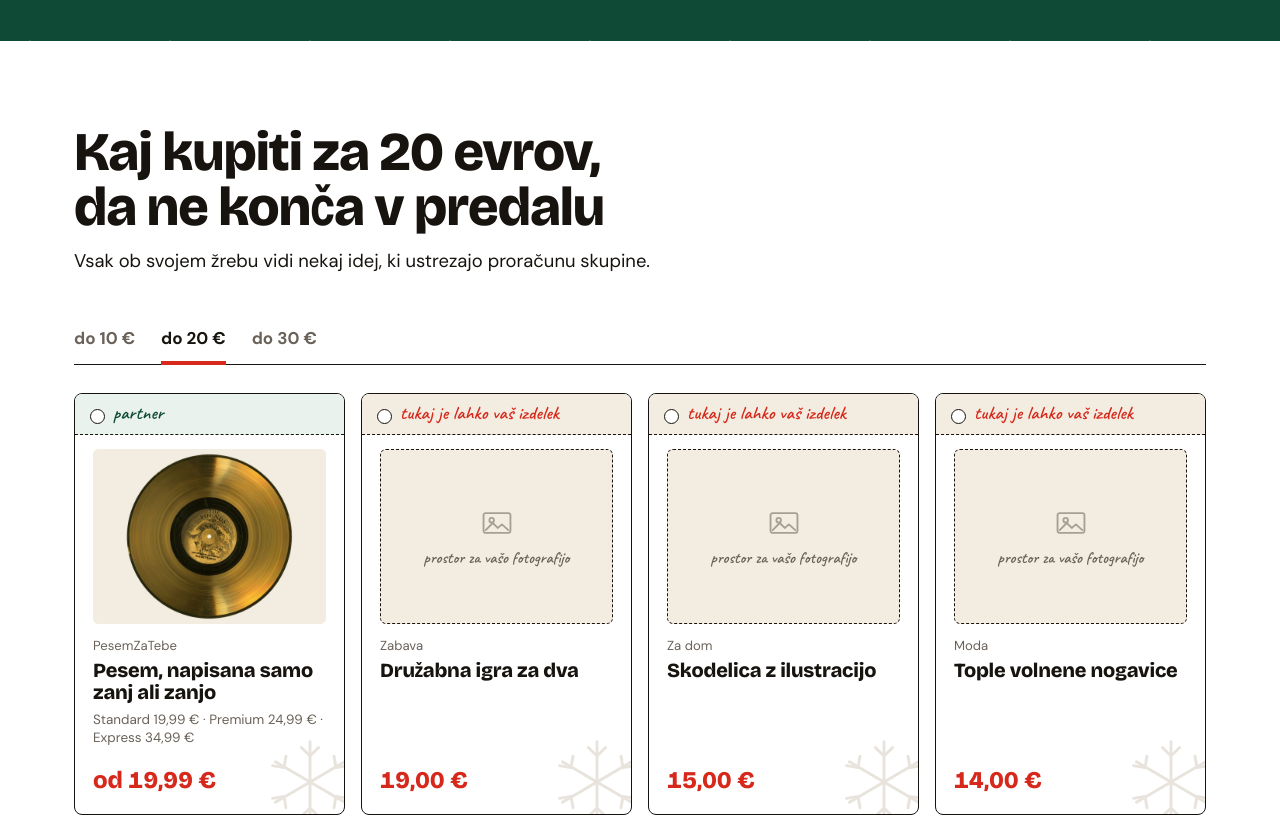
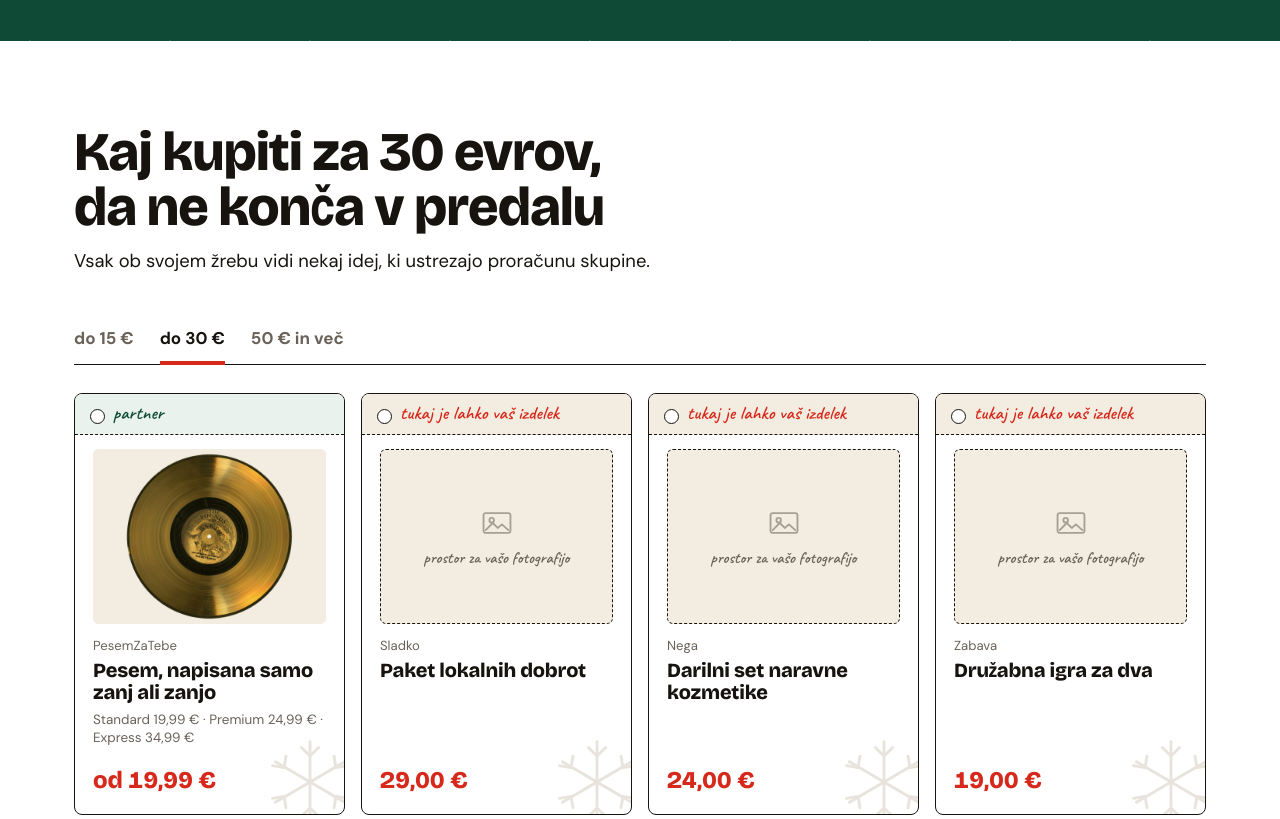
Before and after one commit to zjurac/skrivni-bozicek, a plain HTML site: page index.html in a window 1280 px wide. Shown: the part 3780-4599 px from the top of the page. Drawn offline with nearby package versions, Linux system fonts and the light colour scheme.

Commit message:
Proracunski zavihki 15 / 30 / 50+
Co-Authored-By: Claude Opus 5 <noreply@anthropic.com>
Claude-Session: https://claude.ai/code/session_018HM1bSu3H5jUUD93U8TThv

```diff
--- a/index.html
+++ b/index.html
@@ -562,12 +562,12 @@ button.paid:hover{background:var(--ink)}
   </div></section>
 
   <section id="darila"><div class="wrap">
-    <div class="head"><h2>Kaj kupiti za 20 evrov, da ne konča v predalu</h2>
+    <div class="head"><h2>Kaj kupiti za 30 evrov, da ne konča v predalu</h2>
       <p class="lede">Vsak ob svojem žrebu vidi nekaj idej, ki ustrezajo proračunu skupine.</p></div>
     <div class="tabs" role="group" aria-label="Proračun">
-      <button type="button" data-b="10" aria-pressed="false">do 10 €</button>
-      <button type="button" data-b="20" aria-pressed="true">do 20 €</button>
-      <button type="button" data-b="30" aria-pressed="false">do 30 €</button>
+      <button type="button" data-b="15" aria-pressed="false">do 15 €</button>
+      <button type="button" data-b="30" aria-pressed="true">do 30 €</button>
+      <button type="button" data-b="50" data-over="1" aria-pressed="false">50 € in več</button>
     </div>
     <div class="gifts" id="giftGrid"></div>
     <p class="note">Vsi izdelki zgoraj so primeri in vsako mesto je prosto. Če imate trgovino, je lahko tukaj vaša fotografija, ime izdelka, cena in povezava &mdash; <button class="tlink" type="button" data-go="podjetja">kako do tega</button>. Mesta pravih partnerjev so označena z zeleno.</p>
@@ -747,9 +747,9 @@ function hasMutual(res){for(const g in res){if(res[res[g]]===g)return true;}retu
 function drawPairs(names,exclusions){const banned=new Set();for(const [a,b] of exclusions){banned.add(a+"\u0000"+b);banned.add(b+"\u0000"+a);}
   let best=null;for(let t=0;t<40;t++){const r=solveOnce(names,banned);if(!r)return null;best=r;if(names.length<4||!hasMutual(r))break;}return best;}
 /* Proračun filtrira vse, partnerji so med preostalimi prvi. */
-function pickGifts(list,budget,max){
-  const ok=list.filter(g=>g.p<=budget);
-  return [...ok.filter(g=>g.partner),...ok.filter(g=>!g.partner).sort((a,b)=>b.p-a.p)].slice(0,max);}
+function pickGifts(list,budget,max,over){
+  const ok=list.filter(g=>over?g.p>=budget:g.p<=budget);
+  return [...ok.filter(g=>g.partner),...ok.filter(g=>!g.partner).sort((a,b)=>over?a.p-b.p:b.p-a.p)].slice(0,max);}
 const priceLbl = g => (g.from?"od ":"")+eur(g.p);
 /* Koledar: pred 1. decembrom vse zaprto, v decembru okenca od 1 do današnjega dne, po 24. vsa. */
 function calMode(now){
@@ -805,7 +805,10 @@ const GIFTS = [
   {t:"Skodelica z ilustracijo",p:15,c:"Za dom"},
   {t:"Družabna igra za dva",p:19,c:"Zabava"},
   {t:"Darilni set naravne kozmetike",p:24,c:"Nega"},
-  {t:"Paket lokalnih dobrot",p:29,c:"Sladko"}
+  {t:"Paket lokalnih dobrot",p:29,c:"Sladko"},
+  {t:"Ročno izdelana keramična skleda",p:55,c:"Za dom"},
+  {t:"Velik darilni paket slovenskih dobrot",p:69,c:"Sladko"},
+  {t:"Topla volnena odeja",p:89,c:"Za dom"}
 ];
 const PH_ICON='<svg viewBox="0 0 48 48" fill="none" stroke="currentColor" stroke-width="2.6" stroke-linecap="round" stroke-linejoin="round" aria-hidden="true"><rect x="5" y="10" width="38" height="28" rx="3"/><circle cx="16.5" cy="20" r="3.2"/><path d="M8 34l10-10 7 7 6-5 9 8"/></svg>';
 function shotEl(img,alt){
@@ -829,12 +832,12 @@ function slotCard(){
   el.innerHTML=`<span class="cat" style="color:inherit">Za trgovine</span><h4>Rezervirajte svoje mesto</h4><p style="margin:2px 0 0;font-size:.9rem;line-height:1.35">Letos brezplačno, z vašo povezavo in logotipom.</p><button class="btn k sm" type="button">Kako do tega</button>`;
   el.querySelector("button").onclick=()=>go("podjetja");return el;
 }
-function renderGifts(b){
+function renderGifts(b,over){
   const grid=$("giftGrid");grid.innerHTML="";
-  pickGifts(GIFTS,b,7).forEach(g=>grid.appendChild(giftCard(g)));grid.appendChild(slotCard());
+  pickGifts(GIFTS,b,7,over).forEach(g=>grid.appendChild(giftCard(g)));grid.appendChild(slotCard());
   document.querySelectorAll(".tabs button").forEach(x=>x.setAttribute("aria-pressed",String(+x.dataset.b===b)));
 }
-document.querySelector(".tabs").addEventListener("click",e=>{const b=e.target.dataset.b;if(b)renderGifts(+b);});
+document.querySelector(".tabs").addEventListener("click",e=>{const t=e.target.closest("button");if(t&&t.dataset.b)renderGifts(+t.dataset.b,!!t.dataset.over);});
 
 /* Pogledi */
 let curView="home";
@@ -1293,7 +1296,7 @@ addEventListener("hashchange",route);
     s.style.left=(Math.random()*100)+"%";s.style.fontSize=(10+Math.random()*16)+"px";s.style.opacity=.35+Math.random()*.5;
     s.style.animationDuration=(9+Math.random()*10)+"s";s.style.animationDelay=(-Math.random()*18)+"s";box.appendChild(s);}});
 })();
-loadDraft();renderPeople();renderGifts(20);route();
+loadDraft();renderPeople();renderGifts(30);route();
 {const sid=QS.get("placilo")||"";if(/^cs_(test|live)_[A-Za-z0-9]+$/.test(sid))claimPayment(sid);}
 </script>
 </body>
```
